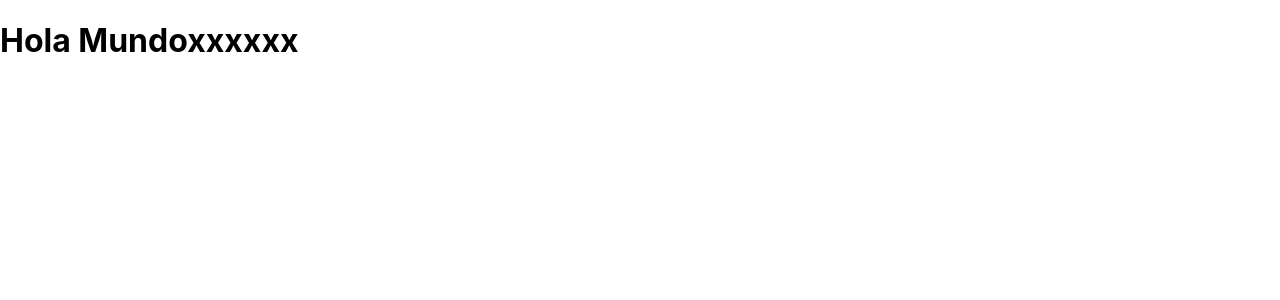
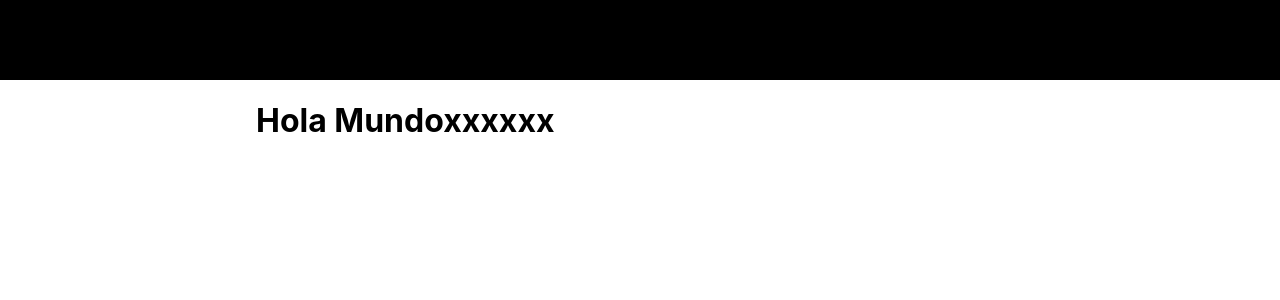
Before and after one commit to RobertSepulvedaGarcia/warmup-challenge, a React (Create React App) app: page / in a window 1280 px wide. Shown: the top 300 px of the page. Built offline with nearby package versions, Linux system fonts and the light colour scheme.

Commit message:
pages template created with navbar included

```diff
--- a/package.json
+++ b/package.json
@@ -6,6 +6,7 @@
     "@testing-library/jest-dom": "^5.11.4",
     "@testing-library/react": "^11.1.0",
     "@testing-library/user-event": "^12.1.10",
+    "normalize.css": "^8.0.1",
     "react": "^17.0.2",
     "react-dom": "^17.0.2",
     "react-router-dom": "^5.2.0",
--- /dev/null
+++ b/src/Components/Layout/Layout.css
@@ -0,0 +1,14 @@
+.container {
+    display: grid;
+    grid-template-rows: 10% 90%;
+    height: 100vh;
+}
+
+.navbar {
+    background-color: black;
+}
+
+.body {
+    padding-left: 20%;
+    padding-left: 20%;
+}
--- /dev/null
+++ b/src/Components/Layout/Layout.js
@@ -0,0 +1,13 @@
+import React from "react";
+import "./Layout.css";
+const Layout = ({ children }) => {
+  return (
+    <div className="container">
+      <div className="navbar"></div>
+
+      <div className="body">{children}</div>
+    </div>
+  );
+};
+
+export default Layout;
--- a/src/Pages/home/home.js
+++ b/src/Pages/home/home.js
@@ -1,10 +1,10 @@
 import React from "react";
-
+import Layout from "../../Components/Layout/Layout";
 const home = () => {
   return (
-    <div>
+    <Layout>
       <h1>Hola Mundoxxxxxx</h1>
-    </div>
+    </Layout>
   );
 };
 
```
Also changed, not shown: 2 other files (tests, documents, lock files or other folders).
